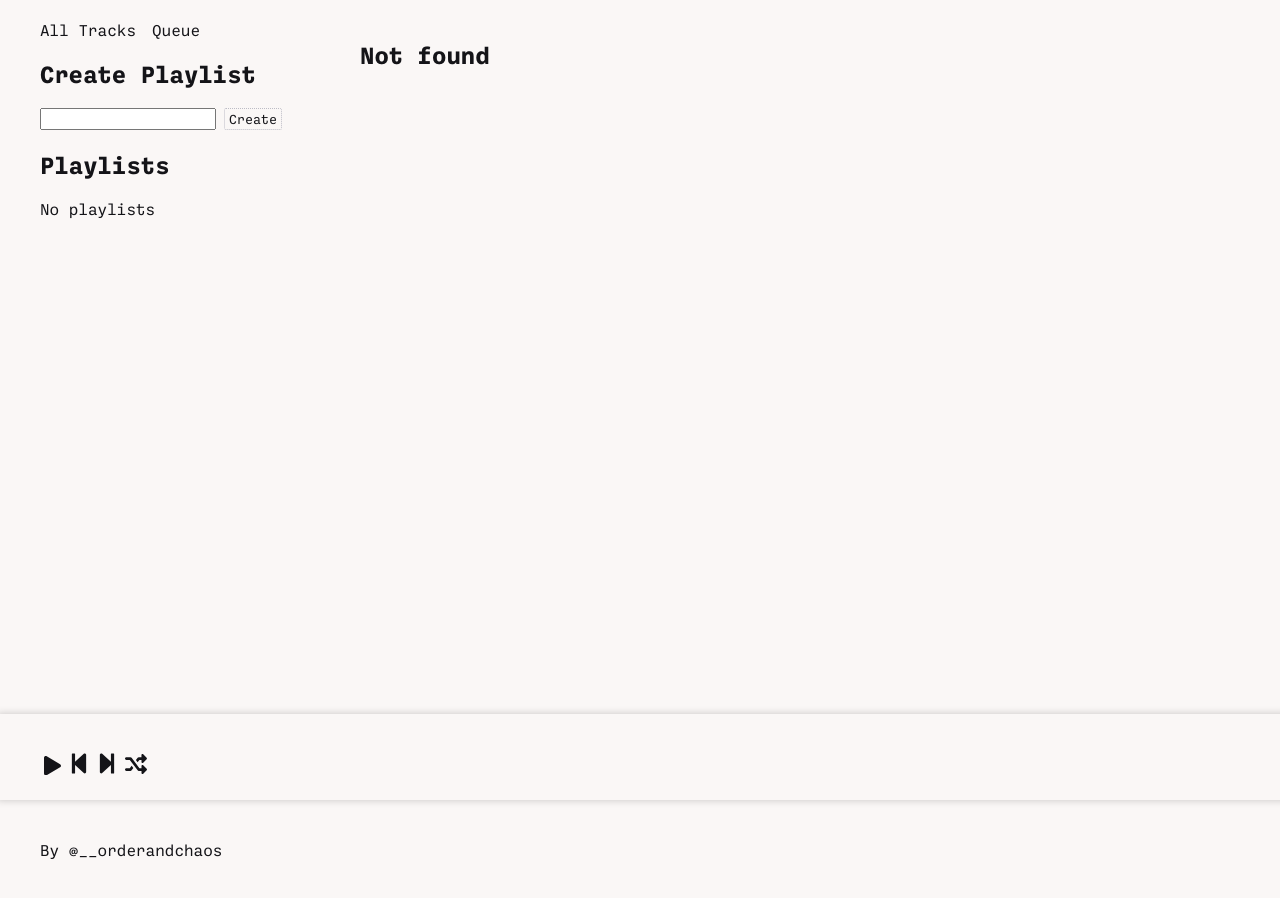
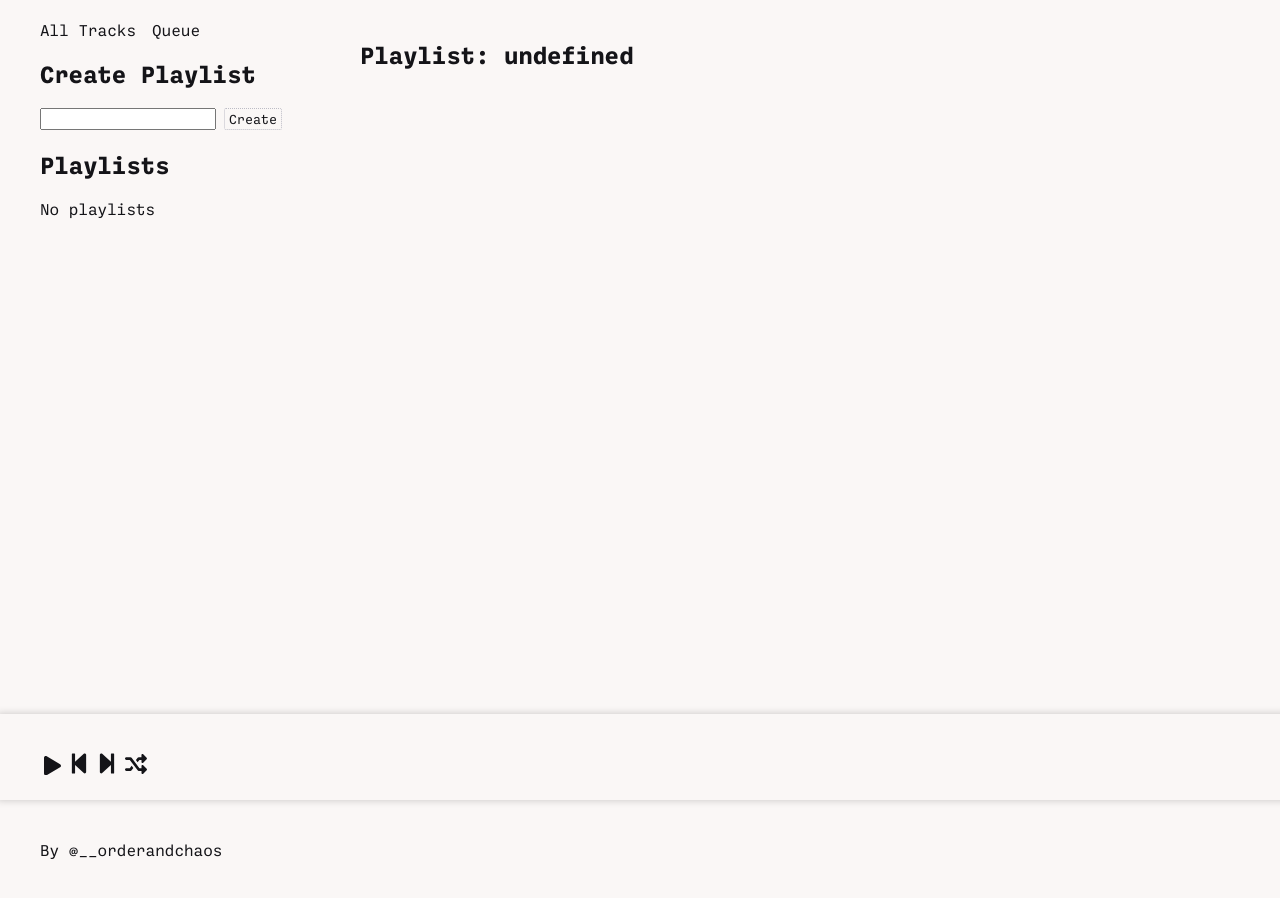
Before and after one commit to OrderAndCh4oS/tezos-music-player-next, a Next.js app: page /playlist/1 in a window 1280 px wide. Before the commit this address had no page. Shown: the top 898 px of the page. Built offline with nearby package versions, Linux system fonts and the light colour scheme.

Commit message:
Add title

```diff
--- a/pages/playlist/[id].tsx
+++ b/pages/playlist/[id].tsx
@@ -41,7 +41,7 @@ const Playlist: NextPage<{ id: string }> = ({id}) => {
 
     return (
         <SidebarWrapper>
-            <h2>{playlist?.title || 'Not found'}</h2>
+            <h2>{'Playlist: ' + playlist?.title || 'Not found'}</h2>
             {playlist?.tracks.map(t => (
                 <TrackRow className={isCurrentTrack(t) ? styles.rowPlaying : ''}>
                     <TrackRowButton onClick={togglePlay(t)} className={styles.controlButton}>
```
